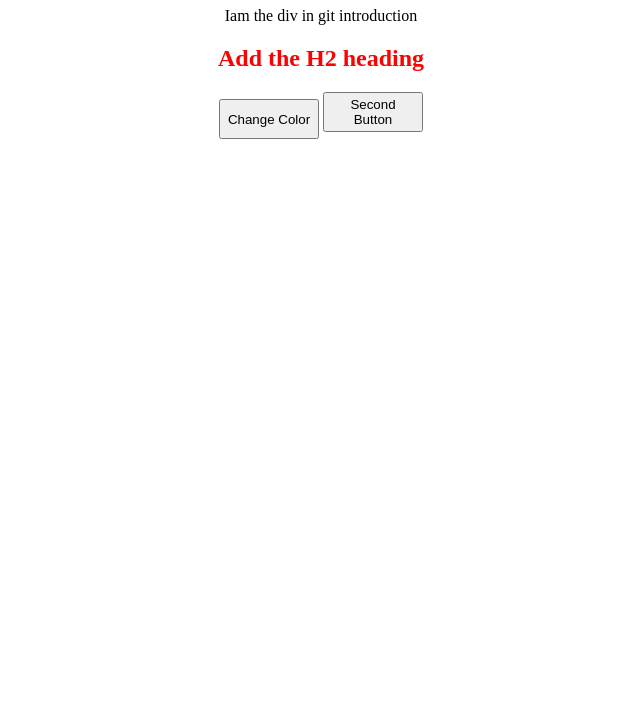
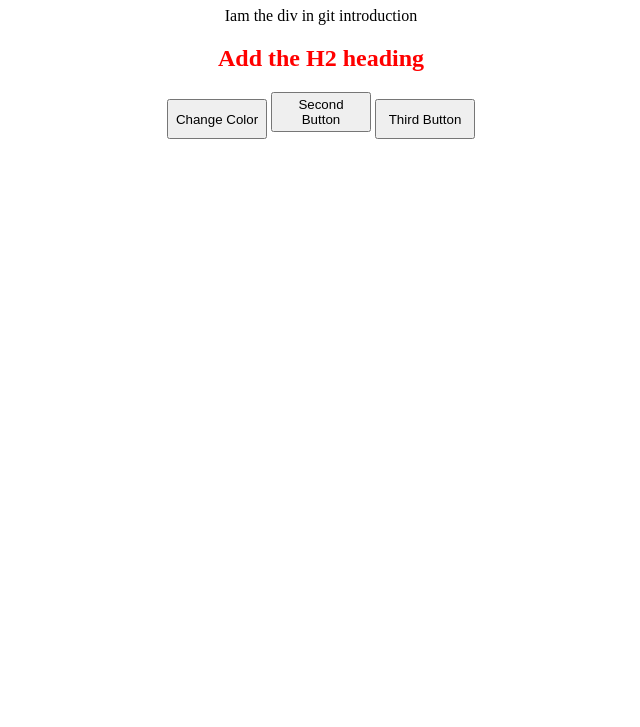
Before and after one commit to AmratKukreja/practice-github, a plain HTML site: page index.html in a window 1280 px wide. Shown: the part 73-800 px from the top of the page, without its empty margins (319-959 px from the left). Drawn offline with Linux system fonts and the light colour scheme.

Commit message:
I add the third button in the html file

```diff
--- a/index.html
+++ b/index.html
@@ -12,7 +12,7 @@
     <h2 id="demo2">Add the H2 heading</h2>
     <button onclick=myfunc()>Change Color</button>
     <button>Second Button</button>
-
+    <button>Third Button</button>
     <script src="./script.js"></script>
 </body>
 </html>
```
